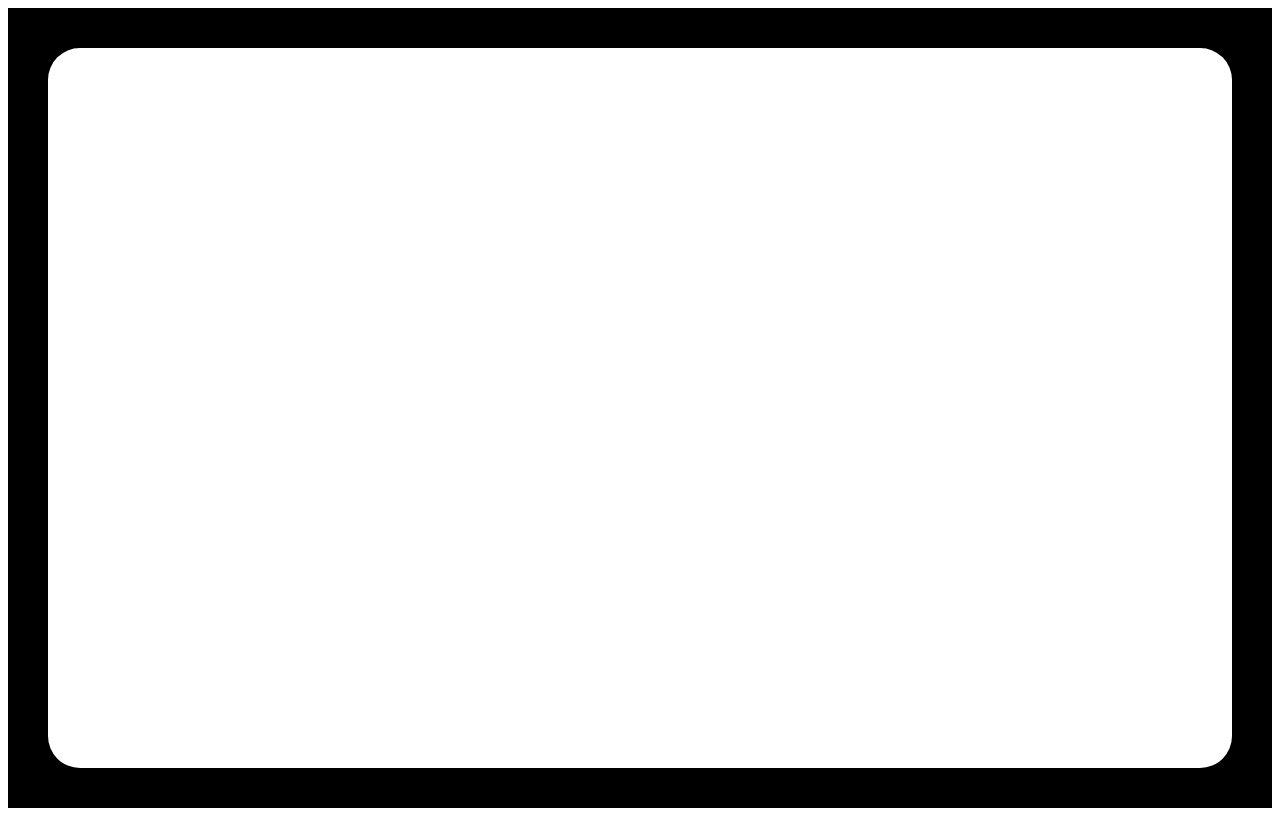
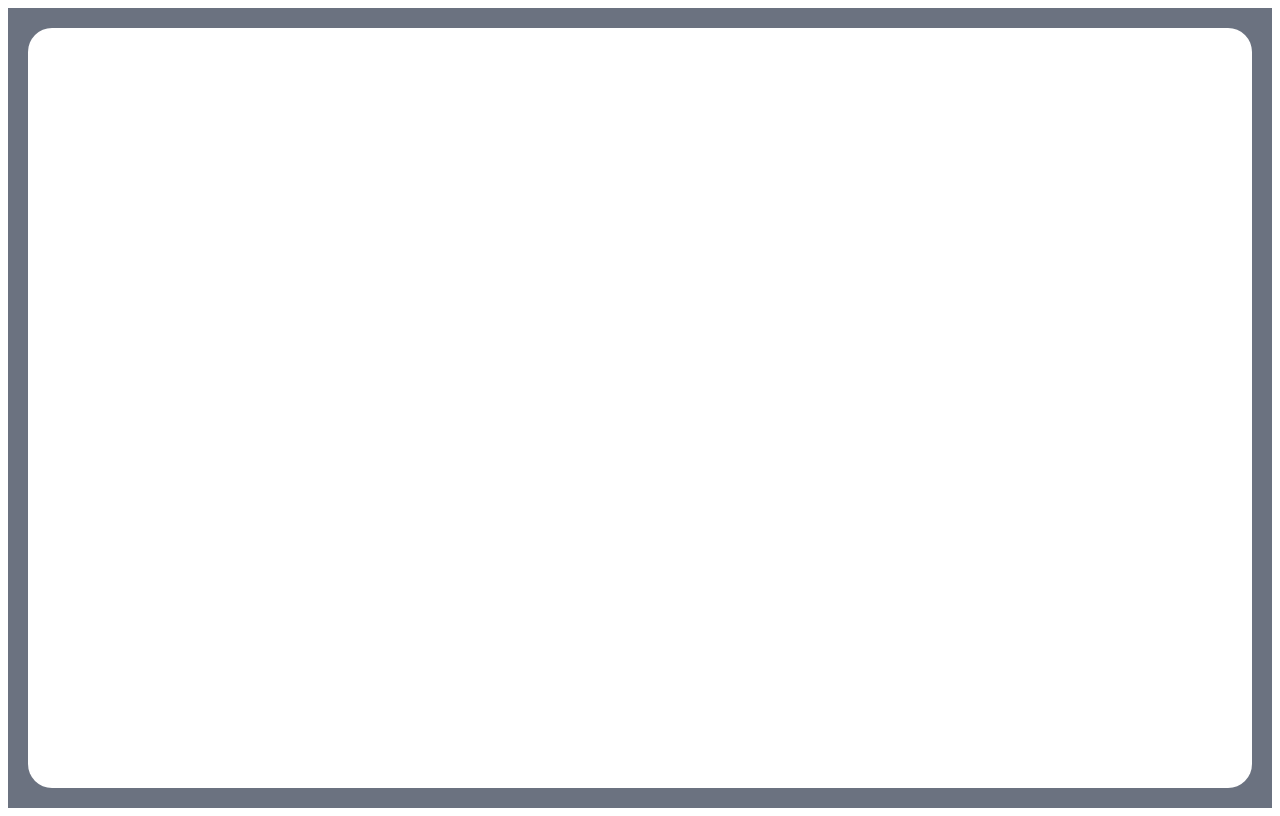
Before and after one commit to ILYESS24/g-kg-, a Next.js app: page / in a window 1280 px wide. Built offline with nearby package versions, Linux system fonts and the light colour scheme.

Commit message:
feat: Less thick gray borders instead of black

```diff
--- a/src/app/page.tsx
+++ b/src/app/page.tsx
@@ -2,21 +2,21 @@ export default function Home() {
   return (
     <div style={{
       minHeight: '100vh',
-      backgroundColor: 'black',
-      padding: '40px',
+      backgroundColor: '#6b7280', // Gris moyen
+      padding: '20px',
       boxSizing: 'border-box'
     }}>
       <div style={{
         width: '100%',
         height: '100%',
         backgroundColor: 'white',
-        borderRadius: '32px',
+        borderRadius: '24px',
         display: 'flex',
         alignItems: 'center',
         justifyContent: 'center',
-        minHeight: 'calc(100vh - 80px)'
+        minHeight: 'calc(100vh - 40px)'
       }}>
-        {/* Page complètement vide avec bordures épaisses noires autour */}
+        {/* Page vide avec bordures grises moins épaisses */}
       </div>
     </div>
   );
```
Also changed, not shown: test-page.html (+8 -8 lines).
